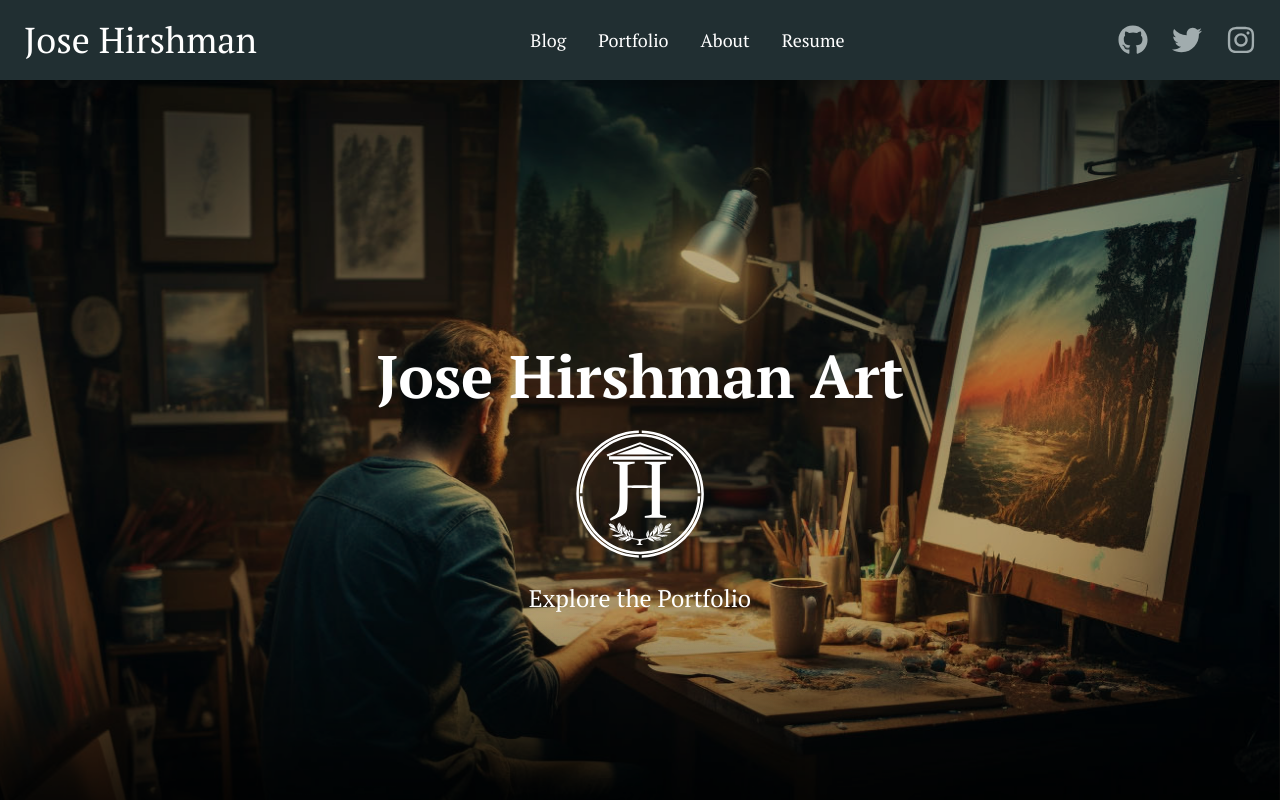
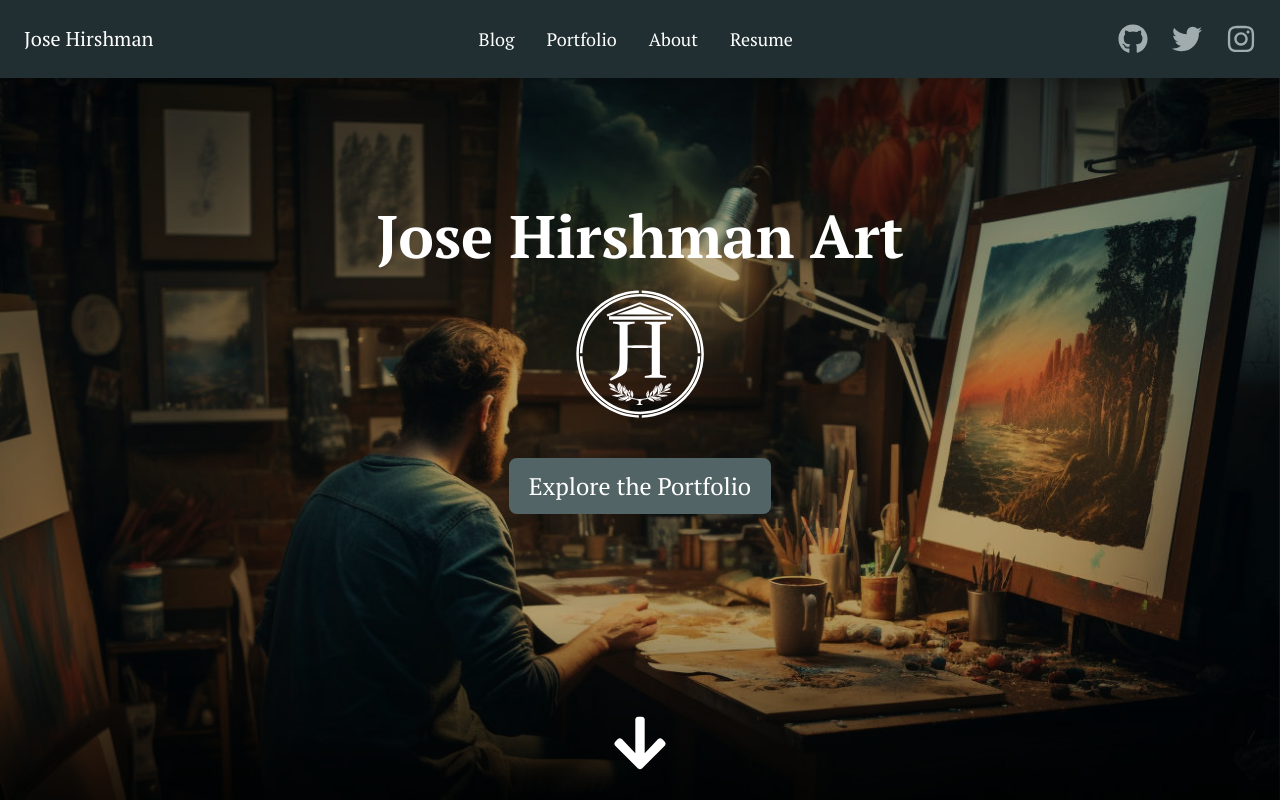
Before and after one commit to jhengineerartist/art-website, a Next.js app: page / in a window 1280 px wide. Shown: the top 800 px of the page. Built offline with nearby package versions, Linux system fonts and the light colour scheme.

Commit message:
updated the behavior of the hero section and the navbar. Cleaned up the portfolio section a bit.

```diff
--- a/src/app/components/herosection.tsx
+++ b/src/app/components/herosection.tsx
@@ -1,5 +1,9 @@
+"use client"
 import React from "react";
 import Image, { StaticImageData } from "next/image";
+import Link from "next/link";
+import { FaArrowDown } from "react-icons/fa";
+import { scrollToSection } from "@/lib/utils/uxbehaviors";
 
 type Props = {
   heroImage: {
@@ -13,9 +17,15 @@ export default function HeroSection({ heroImage, heroLogo }: Props) {
   const logo = heroLogo ? (
     <Image src="/artlogo.svg" alt="Art Logo" className="invert" fill priority />
   ) : undefined;
+
+  const subtleBounce = {
+    animation: "bounce 3.5s infinite"
+  };
+
   return (
-    <section id="hero" className="h-screen">
-      <div className="flex items-center bg-gradient-to-t from-black to-33 relative h-full w-full">
+    <section id="hero" className="h-screen" >
+      <div className="flex flex-col justify-center items-center bg-gradient-to-t from-black to-33 relative h-full w-full max-h-screen"
+      >
         <Image
           src={heroImage.src}
           alt={heroImage.alt}
@@ -23,12 +33,24 @@ export default function HeroSection({ heroImage, heroLogo }: Props) {
           fill
           quality={100}
         />
-        <div className="flex flex-col relative mx-auto text-white text-center z-1">
-          <h1 className="lg:text-6xl md:text-6xl sm:text-4xl p-6 font-bold">
+        <div className="flex flex-col relative my-auto text-white text-center z-1">
+          <h1 className="text-4xl sm:text-6xl p-6 font-bold">
             Jose Hirshman Art
           </h1>
           <div className="relative h-32">{logo}</div>
-          <p className="lg:text-2xl text-lg p-6">Explore the Portfolio</p>
+          <Link
+            className="w-fit mx-auto lg:text-2xl text-lg py-2 px-4 border-4 border-enchilada-200 bg-enchilada-200 hover:bg-enchilada-600 hover:border-enchilada-700 text-white rounded-lg transition-all duration-300 mt-10"
+            href="/portfolio">
+            Explore the Portfolio
+          </Link>
+
+        </div>
+        <div
+          className="cursor-pointer animate-bounce mx-auto mt-auto mb-24 text-white text-6xl"
+          style={subtleBounce}
+          onClick={() => scrollToSection("blog")}
+        >
+          <FaArrowDown />
         </div>
       </div>
     </section>
--- a/src/app/components/navbar/navbar.tsx
+++ b/src/app/components/navbar/navbar.tsx
@@ -13,7 +13,7 @@ export default function Navbar() {
   };
 
   return (
-    <nav className="bg-enchilada-500 p-4 sticky top-0 drop-shadow-xl z-10">
+    <nav className="bg-enchilada-500 p-4 sticky top-0 drop-shadow-xl z-10" id="navbar">
       <div className="mx-auto flex justify-between items-center">
         <NavbarLogo />
         <NavbarLinks />
--- a/src/app/components/navbar/navbarlogo.tsx
+++ b/src/app/components/navbar/navbarlogo.tsx
@@ -3,7 +3,7 @@ import Link from "next/link";
 
 export default function NavbarLogo() {
     return (
-        <div className="flex flex-row justify-center sm:justify-start gap-4 text-enchilada-100 lg:text-4xl text-2xl transition-all duration-500">
+        <div className="flex flex-row justify-center sm:justify-start gap-4 text-enchilada-100 text-xl sm-text-4xl transition-all duration-500">
             <Link href="/" className="no-underline text-white hover:bg-enchilada-900 hover:border-enchilada-900 hover:rounded-lg px-2 py-1 transition-all duration-300">
                 Jose Hirshman
             </Link>
--- a/src/app/globals.css
+++ b/src/app/globals.css
@@ -17,13 +17,13 @@
 
 /* Style the scrollbar */
 .section-scroll::-webkit-scrollbar {
-    width: 8px;
+    width: 12px;
 }
 
 .section-scroll::-webkit-scrollbar-thumb {
     background-color: #a1acae;
     /* enchilada-100 */
-    border-radius: 4px;
+    border-radius: 8px;
 }
 
 .section-scroll::-webkit-scrollbar-thumb:hover {
--- a/src/app/layout.tsx
+++ b/src/app/layout.tsx
@@ -24,7 +24,9 @@ export default function RootLayout({
     <html lang="en">
       <body className={`${font.className}`}>
         <Navbar />
-        {children}
+        <div className="pt-22">
+          {children}
+        </div>
         <Footer />
       </body>
     </html>
--- a/src/app/portfolio/components/portfolioview.tsx
+++ b/src/app/portfolio/components/portfolioview.tsx
@@ -1,31 +1,32 @@
 'use client'
 import Image from "next/image";
-import { useState } from "react";
 import { FullScreenImage, useFullScreenImage } from "@/app/components/fullscreenimage";
 
-
 type Params = {
-    artworkData: ArtworkInfo[]
-}
+    artworkData: ArtworkInfo[];
+};
 
 export default function PortfolioView({ artworkData }: Params) {
-
     const [fullScrImage, showFullScreen, hideFullScreen] = useFullScreenImage();
 
-    const images = artworkData.map(artwork => {
+    const images = artworkData.map((artwork) => {
         return (
-            <figure key={artwork.id} className="bg-white ml-3 mb-3 p-3 group">
+            <div className="ml-3 mb-3 group cursor-pointer" onClick={showFullScreen(artwork)}>
+                <figure className="flex flex-col items-center bg-panettone-100">
                     <Image
-                    className="object-scale-down mx-auto h-72 w-fit relative drop-shadow-2xl"
+                        className="object-scale-down h-72 w-auto border-8 border-transparent drop-shadow-xl"
                         src={artwork.src}
                         width={artwork.width}
                         height={artwork.height}
                         alt={artwork.title}
-                    onClick={showFullScreen(artwork)} // showFullScreen returns a lamda
                     />
-                <figcaption className="text-sm text-center w-[calc(100% - 3rem)] overflow-hidden whitespace-nowrap overflow-ellipsis">{artwork.title}</figcaption>
+                    <figcaption className="text-sm text-center bg-panettone-100 overflow-hidden whitespace-nowrap overflow-ellipsis w-full p-2">
+                        {artwork.title}
+                    </figcaption>
                 </figure>
-        )
+            </div>
+
+        );
     });
 
     return (
@@ -35,5 +36,6 @@ export default function PortfolioView({ artworkData }: Params) {
                 {images}
             </div>
             <FullScreenImage {...{ state: fullScrImage, hideFullScreen: hideFullScreen }} />
-        </div>)
+        </div>
+    );
 }
--- /dev/null
+++ b/src/lib/utils/uxbehaviors.ts
@@ -0,0 +1,14 @@
+// Scroll utility function
+export function scrollToSection(sectionId: string) {
+    const navbar = document.getElementById("navbar");
+    const navbarHeight = navbar ? navbar.clientHeight : 0;
+
+    const section = document.getElementById(sectionId);
+    if (section) {
+        const sectionPosition = section.getBoundingClientRect().top + window.scrollY;
+        window.scrollTo({
+            top: sectionPosition - navbarHeight,
+            behavior: "smooth",
+        });
+    }
+};
```
Lines whose indentation alone changed are shown as unchanged.
